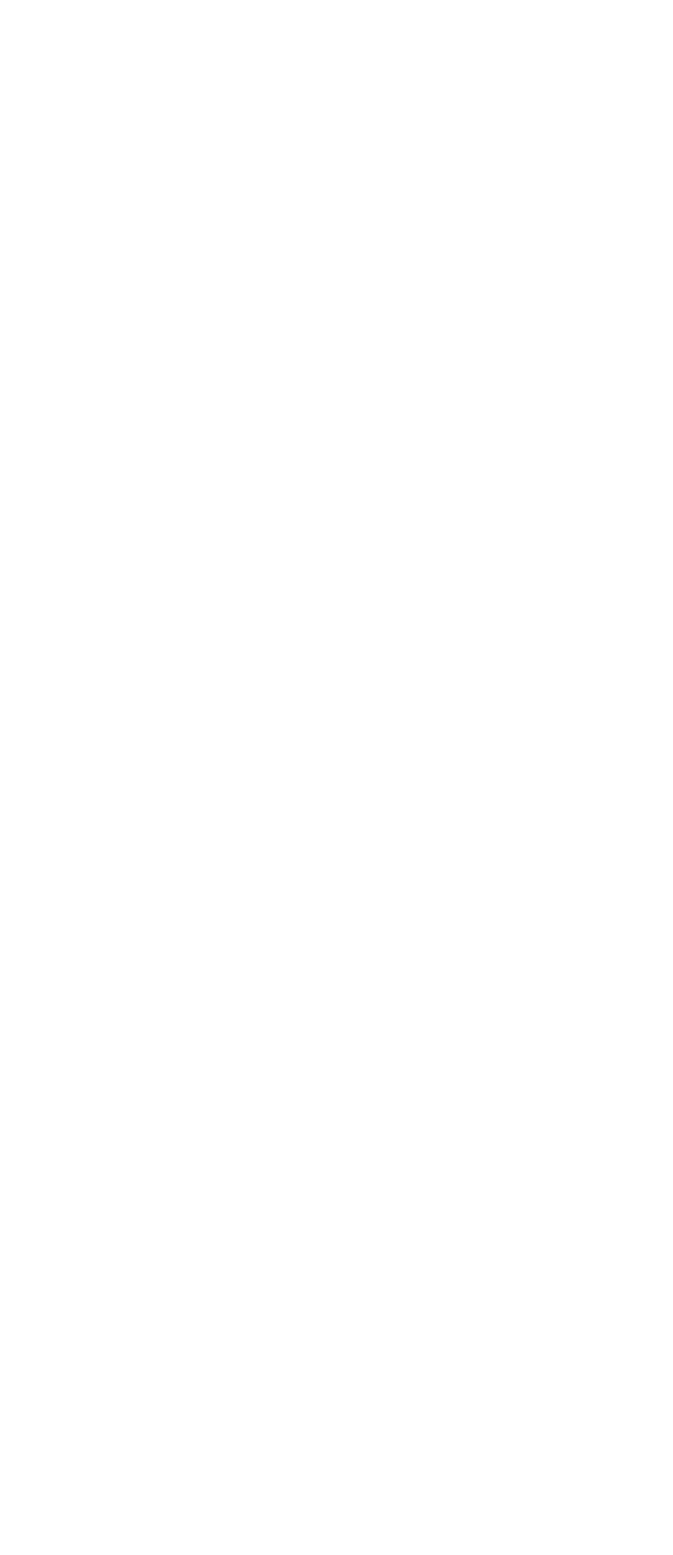
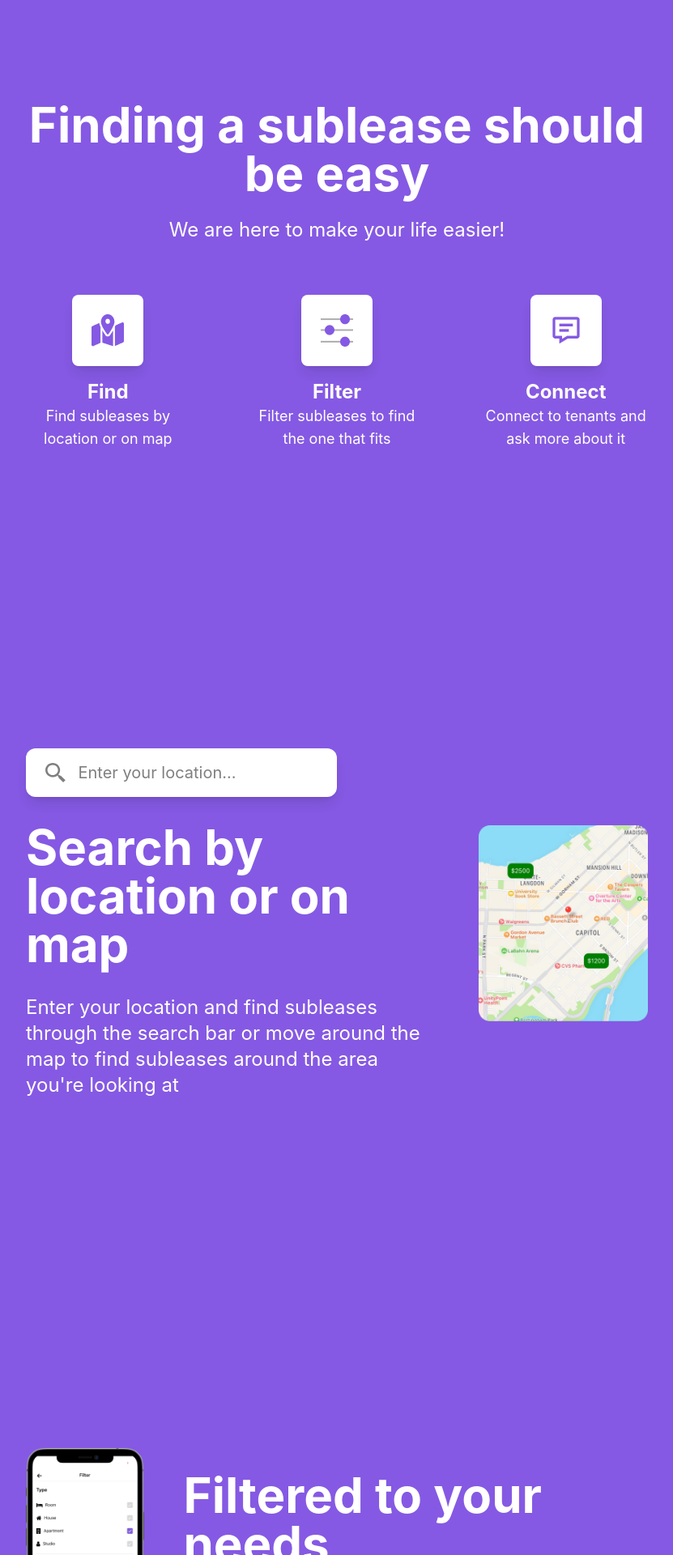
Before and after one commit to Crib-Sublease-Made-Easy/crib-web-development, a React (Create React App) app: page / in a window 1280 px wide. Shown: the part 860-2780 px from the top of the page at 81% size, without its empty margins (224-1055 px from the left). Before the commit the page ends 800 px from the top, so only its background shows below. Built offline with nearby package versions, Linux system fonts and the light colour scheme.

Commit message:
Finalize desktop

```diff
--- a/src/App.js
+++ b/src/App.js
@@ -14,11 +14,14 @@ const App = () => {
   return (
       <>
         <Navbar />
+        {/*<div className={`*/}
+        {/*    app-vp*/}
+        {/*    bg-brand px-4 sm:px-8 md:px-16 lg:px-32 xl:px-64*/}
+        {/*    flex flex-col gap-80 overflow-scroll h-screen*/}
+        {/*    scroll-smooth scroll-my-60 snap snap-mandatory snap-y*/}
+        {/*`}>*/}
         <div className={`
             app-vp
-            bg-brand px-4 sm:px-8 md:px-16 lg:px-32 xl:px-64
-            flex flex-col gap-80 overflow-scroll h-screen
-            scroll-smooth scroll-my-60 snap snap-mandatory snap-y
         `}>
           <Landing />
           <Features />
--- a/src/pages/Download.js
+++ b/src/pages/Download.js
@@ -5,10 +5,15 @@ import GoogleDownload from '../assets/google-download.png';
 
 const Download = () => {
   return (
-      <section className="bg-brand text-white snap-center">
+      <section className={`
+          bg-brand text-white
+          px-4 sm:px-8 md:px-16 lg:px-32 xl:px-64
+          h-screen
+          flex items-center justify-center
+      `}>
         <div className="flex flex-row gap-12">
-          <div className="w-5/12 flex justify-end">
-            <img src={LandingScreen} alt="Filter Screen" />
+          <div className="w-5/12 max-h-[75vh] flex justify-end">
+            <img src={LandingScreen} alt="Filter Screen" className="max-w-full max-h-full object-contain" />
           </div>
           <div className="flex flex-col justify-center gap-8">
             <div className="flex flex-col justify-center gap-8">
@@ -18,7 +23,7 @@ const Download = () => {
               <p className="text-2xl">
                 Let’s make subleasing easier than ever!
               </p>
-              <img src={QRCodeDownload} alt="Download with QR Code" className="-translate-x-8" />
+              <img src={QRCodeDownload} alt="Download with QR Code" className="w-44" />
               <div className="flex gap-4">
                 <img src={AppleDownload} alt="Download on App Store" className="w-44" />
                 <img src={GoogleDownload} alt="Download on Google Play Store" className="w-44" />
--- a/src/pages/Features.js
+++ b/src/pages/Features.js
@@ -23,14 +23,20 @@ const Features = () => {
   ]
 
   return (
-      <section className="bg-brand snap-center text-white">
+      <section className={`
+          bg-brand text-white
+          px-4 sm:px-8 md:px-16 lg:px-32 xl:px-64
+          h-screen
+          flex items-center justify-center
+      `}>
+        <div>
           <h1 className="font-bold text-6xl text-center">
             Finding a sublease should be easy
           </h1>
           <h4 className="text-2xl mt-6 text-center">
             We are here to make your life easier!
           </h4>
-        <div className="grid grid-cols-3 justify-items-center gap-4 mt-16">
+          <div className="grid grid-cols-3 justify-items-center gap-20 mt-16">
             {features.map(feature => (
                 <div className="flex flex-col items-center">
                   <button className={`
@@ -41,10 +47,11 @@ const Features = () => {
                 `}>
                     <img src={feature.icon} alt={feature.title} />
                   </button>
-                <h5 className="text-3xl font-bold mt-4">{feature.title}</h5>
-                <p className="text-xl">{feature.text}</p>
+                  <h5 className="text-2xl font-bold mt-4">{feature.title}</h5>
+                  <p className="text-lg text-center">{feature.text}</p>
                 </div>
             ))}
+          </div>
         </div>
       </section>
   );
--- a/src/pages/Filter.js
+++ b/src/pages/Filter.js
@@ -2,10 +2,15 @@ import FilterScreen from "../assets/filter-screen.png";
 
 const Filter = () => {
   return (
-      <section className="bg-brand text-white snap-center">
+      <section className={`
+          bg-brand text-white
+          px-4 sm:px-8 md:px-16 lg:px-32 xl:px-64
+          h-screen
+          flex items-center justify-center
+      `}>
         <div className="flex flex-row gap-12">
-          <div className="w-5/12 flex justify-end">
-            <img src={FilterScreen} alt="Filter Screen" />
+          <div className="w-5/12 max-h-[75vh] flex justify-end">
+            <img src={FilterScreen} alt="Filter Screen" className="max-w-full max-h-full object-contain" />
           </div>
           <div className="flex flex-col justify-center gap-8">
             <div className="flex flex-col justify-center gap-8">
--- a/src/pages/Footer.js
+++ b/src/pages/Footer.js
@@ -3,7 +3,11 @@ import LinkedinLogo from '../assets/linkedin-logo.png';
 
 const Footer = () => {
   return (
-      <section className="bg-brand snap-end flex justify-end gap-12 text-white pb-10">
+      <section className={`
+          bg-black text-white
+          px-8 py-10
+          flex justify-end gap-12
+      `}>
         <div className="flex flex-col gap-2">
           <h2 className="font-semibold">Legal</h2>
           <a href="#">Terms and services</a>
--- a/src/pages/Landing.js
+++ b/src/pages/Landing.js
@@ -15,8 +15,13 @@ const buttons = [
 
 const Landing = () => {
   return (
-      <section className="bg-brand text-white snap-center mt-40">
-        <div className="flex flex-row gap-12">
+      <section className={`
+          bg-brand text-white
+          px-4 sm:px-8 md:px-16 lg:px-32 xl:px-64
+          h-screen
+          flex items-center justify-center
+      `}>
+        <div className="flex gap-12 justify-center">
           <div className="flex flex-col justify-center gap-8">
             <h1 className="font-bold text-6xl">
               List and find subleases in a few clicks
@@ -40,8 +45,8 @@ const Landing = () => {
               ))}
             </div>
           </div>
-          <div className="w-10/12 ml-auto flex justify-center">
-            <img src={LandingScreen} alt="Landing Screen" />
+          <div className="w-10/12 max-h-[75vh] ml-auto flex justify-center">
+            <img src={LandingScreen} alt="Landing Screen" className="max-w-full max-h-full object-contain" />
           </div>
         </div>
       </section>
--- a/src/pages/Map.js
+++ b/src/pages/Map.js
@@ -3,14 +3,19 @@ import SearchIcon from '../assets/search-icon.svg';
 
 const Map = () => {
   return (
-      <section className="bg-brand text-white snap-center">
+      <section className={`
+          bg-brand text-white
+          px-4 sm:px-8 md:px-16 lg:px-32 xl:px-64
+          h-screen
+          flex items-center justify-center
+      `}>
         <div className="flex flex-row gap-12">
           <div className="flex flex-col justify-center gap-8">
             <button className={`
                 group
-                bg-white px-6 py-4 rounded-xl w-3/5
+                bg-white px-6 py-4 rounded-xl w-96
                 flex gap-4 items-center
-                text-xl text-black/50 align-middle
+                text-xl text-black/50 align-middle truncate
                 shadow-lg hover:shadow-2xl
                 transition ease-in-out hover:-translate-y-1 duration-300
             `}>
@@ -24,8 +29,8 @@ const Map = () => {
               Enter your location and find subleases through the search bar or move around the map to find subleases around the area you're looking at
             </p>
           </div>
-          <div className="w-10/12 ml-auto flex justify-center">
-            <img src={MapScreen} alt="Map Screen" />
+          <div className="w-10/12 max-h-[75vh] ml-auto flex justify-center">
+            <img src={MapScreen} alt="Map Screen" className="max-w-full max-h-full object-contain" />
           </div>
         </div>
       </section>
--- a/src/pages/Message.js
+++ b/src/pages/Message.js
@@ -2,7 +2,12 @@ import MessageScreen from '../assets/message-screen.png';
 
 const Message = () => {
   return (
-      <section className="bg-brand text-white snap-center">
+      <section className={`
+          bg-brand text-white
+          px-4 sm:px-8 md:px-16 lg:px-32 xl:px-64
+          h-screen
+          flex items-center justify-center
+      `}>
         <div className="flex flex-row gap-12">
           <div className="flex flex-col justify-center gap-8">
             <h1 className="font-bold text-6xl">
@@ -12,8 +17,8 @@ const Message = () => {
               Message the tenant with our in-house messaging tool to ask for more information
             </p>
           </div>
-          <div className="w-10/12 ml-auto flex justify-center">
-            <img src={MessageScreen} alt="Message Screen" />
+          <div className="w-10/12 max-h-[75vh] ml-auto flex justify-center">
+            <img src={MessageScreen} alt="Message Screen" className="max-w-full max-h-full object-contain" />
           </div>
         </div>
       </section>
--- a/src/pages/PostProperties.js
+++ b/src/pages/PostProperties.js
@@ -4,7 +4,11 @@ import PropertyTypeScreen from '../assets/post-properties-screen.png';
 
 const PostProperties = () => {
   return (
-      <section className="bg-brand snap-center flex flex-col justify-center items-center px-10">
+      <section className={`
+          bg-brand px-4 sm:px-8 md:px-16 lg:px-32 xl:px-64
+          h-screen
+          flex items-center justify-center
+      `}>
         <div className="bg-white rounded-2xl flex relative py-16 lg:py-24 xl:py-32 pl-10 xl:pl-20 pr-80 overflow-hidden">
           <div className="flex flex-col justify-center gap-8">
             <h1 className="font-bold text-5xl">
--- a/src/pages/Slogan.js
+++ b/src/pages/Slogan.js
@@ -2,7 +2,12 @@ import Logo from '../assets/logo.svg';
 
 const Slogan = () => {
   return (
-      <section className="bg-brand text-white snap-center flex items-center justify-center gap-4">
+      <section className={`
+          bg-brand text-white
+          px-4 sm:px-8 md:px-16 lg:px-32 xl:px-64
+          h-80
+          flex items-center justify-center
+      `}>
         <img src={Logo} alt="Crib" />
         <h1 className="font-bold text-xl md:text-4xl -translate-y-2">Start saving thousands by using Crib today</h1>
       </section>
```
Lines whose indentation alone changed are shown as unchanged.
